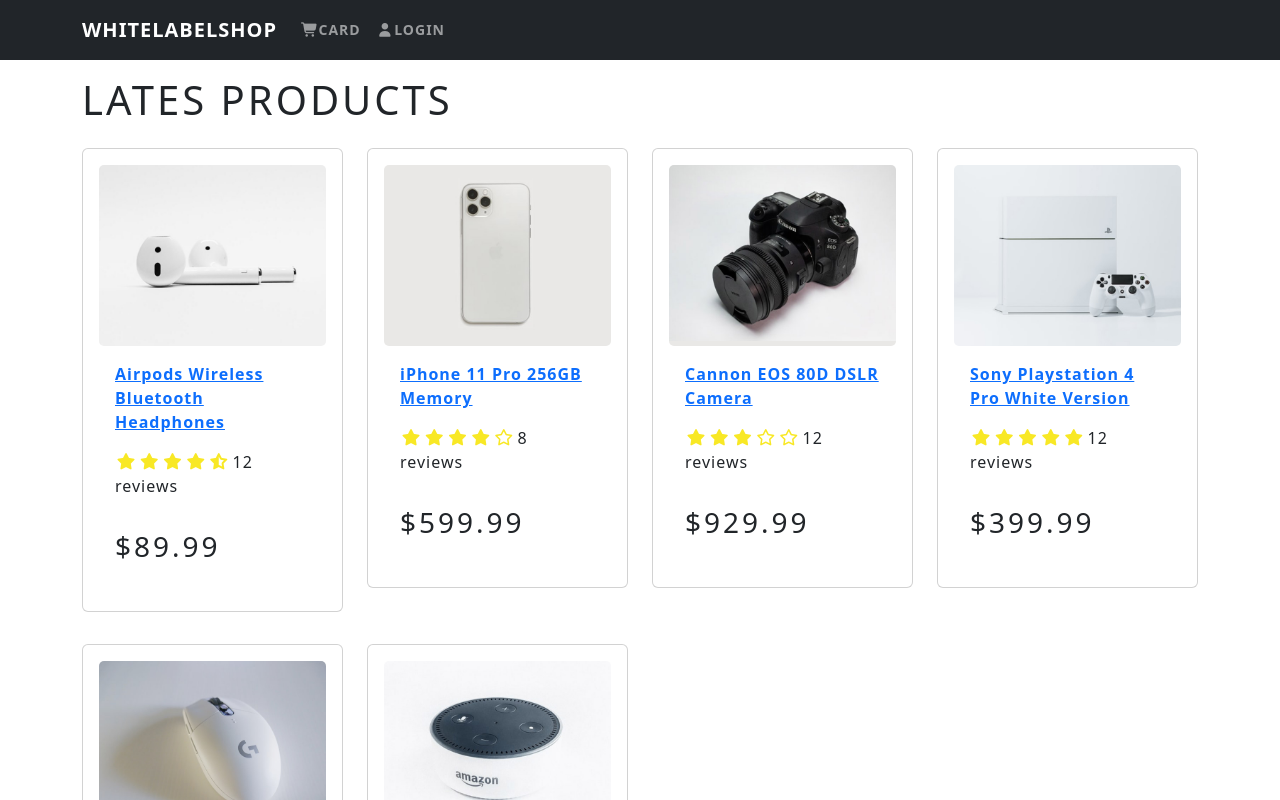
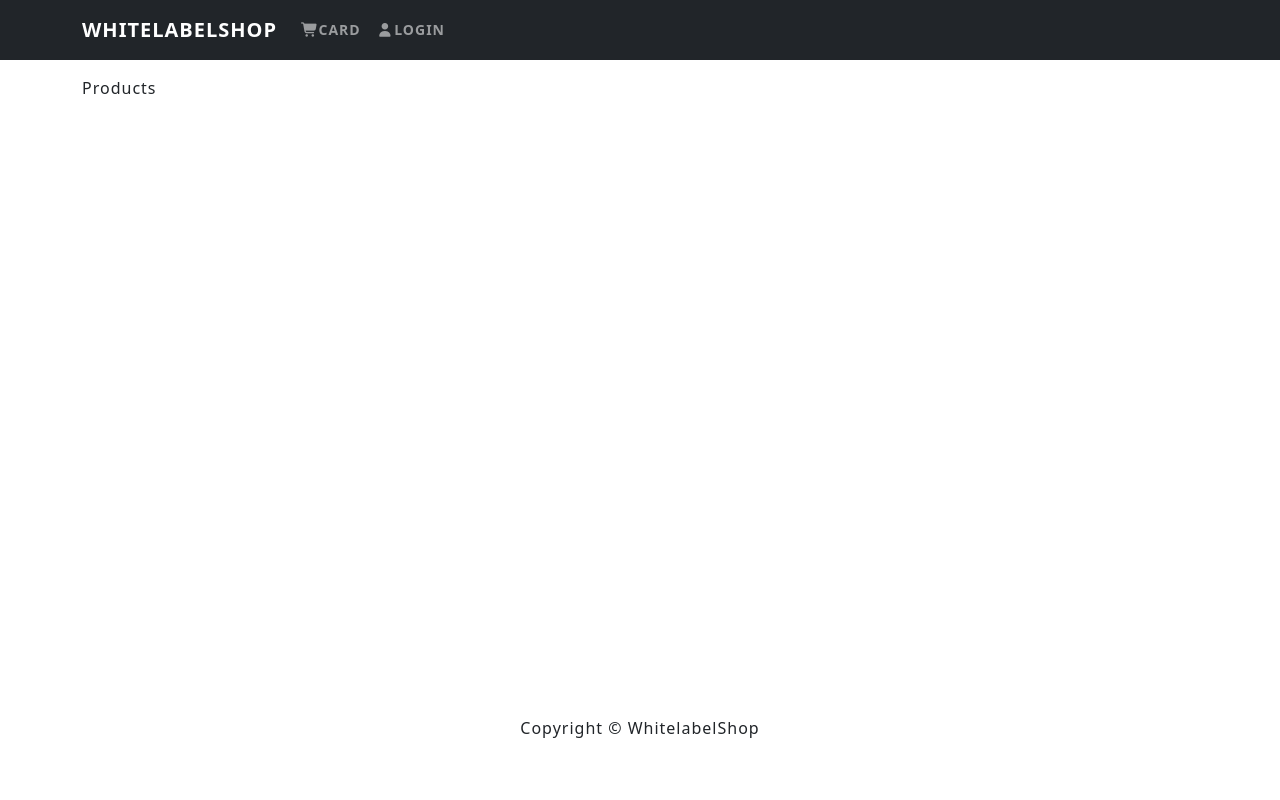
Before and after one commit to KyriakosVerveridis/-Django-React-E--commerce-, a React (Create React App) app in the folder frontend/: page /product/1 in a window 1280 px wide. Shown: the top 800 px of the page. Built offline with nearby package versions, Linux system fonts and the light colour scheme.

Commit message:
Implementing React/Bootstrap Router

```diff
--- a/frontend/package.json
+++ b/frontend/package.json
@@ -11,6 +11,8 @@
     "react": "^19.2.0",
     "react-bootstrap": "^2.10.10",
     "react-dom": "^19.2.0",
+    "react-router-bootstrap": "^0.26.3",
+    "react-router-dom": "^7.10.0",
     "react-scripts": "5.0.1",
     "web-vitals": "^2.1.4"
   },
--- a/frontend/src/App.js
+++ b/frontend/src/App.js
@@ -1,21 +1,26 @@
 import { Container } from 'react-bootstrap';
 import 'bootstrap/dist/css/bootstrap.min.css';
-
+import { BrowserRouter as Router, Routes, Route } from 'react-router-dom';
 import Header from './components/Header';
 import Footer from './components/Footer';
+
 import HomeScreen  from './screens/HomeScreen';
+import ProductScreen  from './screens/ProductScreen';
 
 function App() {
 	return (
-		<div>
+		<Router>
 			<Header />
 			<main className='py-3'>
 				<Container>
-					<HomeScreen />
+					<Routes>
+						<Route path='/' element={<HomeScreen />} exact/>
+						<Route path='/product/:id' element={<ProductScreen />} exact/>
+					</Routes>
 				</Container>
 			</main>
 			<Footer />
-		</div>
+		</Router>
 	);
 }
 
--- a/frontend/src/components/Header.js
+++ b/frontend/src/components/Header.js
@@ -1,17 +1,27 @@
 import React from 'react'
 import { Container, Navbar, Nav, Row, Col } from 'react-bootstrap';
+import { LinkContainer } from 'react-router-bootstrap'
 
 function Header() {
   return (
 	<header>
 		<Navbar bg="dark" variant="dark" expand="lg" collapseOnSelect>
 			<Container>
-				<Navbar.Brand href="/">WhiteLabelShop</Navbar.Brand>
+				<LinkContainer to="/">
+					<Navbar.Brand>WhiteLabelShop</Navbar.Brand>
+				</LinkContainer>
+
 				<Navbar.Toggle aria-controls="basic-navbar-nav" />
 				<Navbar.Collapse id="basic-navbar-nav">
 					<Nav className="mr-auto">
-						<Nav.Link href="/card"><i className='fas fa-shopping-cart'></i>Card</Nav.Link>
-						<Nav.Link href="/login"><i className='fas fa-user'></i>Login</Nav.Link>
+						<LinkContainer to="/card">
+							<Nav.Link><i className='fas fa-shopping-cart'></i>Card</Nav.Link>
+						</LinkContainer>
+
+						<LinkContainer to="/login">
+							<Nav.Link><i className='fas fa-user'></i>Login</Nav.Link>
+						</LinkContainer>
+
 					</Nav>
 				</Navbar.Collapse>
 			</Container>
--- a/frontend/src/components/Product.js
+++ b/frontend/src/components/Product.js
@@ -1,20 +1,21 @@
 import React from 'react'
 import { Card } from 'react-bootstrap'
-import Rating from './Rating';
+import Rating from './Rating'
+import { Link } from 'react-router-dom'
 
 function Product({ product }) {
     return (
         <Card className="my-3 p-3 rounded">
-            <a href={`/product/${product._id}`}>
+            <Link to={`/product/${product._id}`}>
                 <Card.Img src={product.image} />
-            </a>
+            </Link>
 
             <Card.Body>
-                <a href={`/product/${product._id}`}>
+                <Link to={`/product/${product._id}`}>
                     <Card.Title as="div">
                         <strong>{product.name}</strong>
                     </Card.Title>
-                </a>
+                </Link>
 
                 <Card.Text as="div">
                         <div className="my-3">
--- /dev/null
+++ b/frontend/src/screens/ProductScreen.js
@@ -0,0 +1,11 @@
+import React from 'react'
+
+function ProductScreen() {
+  return (
+    <div>
+        Products
+    </div>
+  )
+}
+
+export default ProductScreen
```
Also changed, not shown: 1 other file (tests, documents, lock files or other folders).
